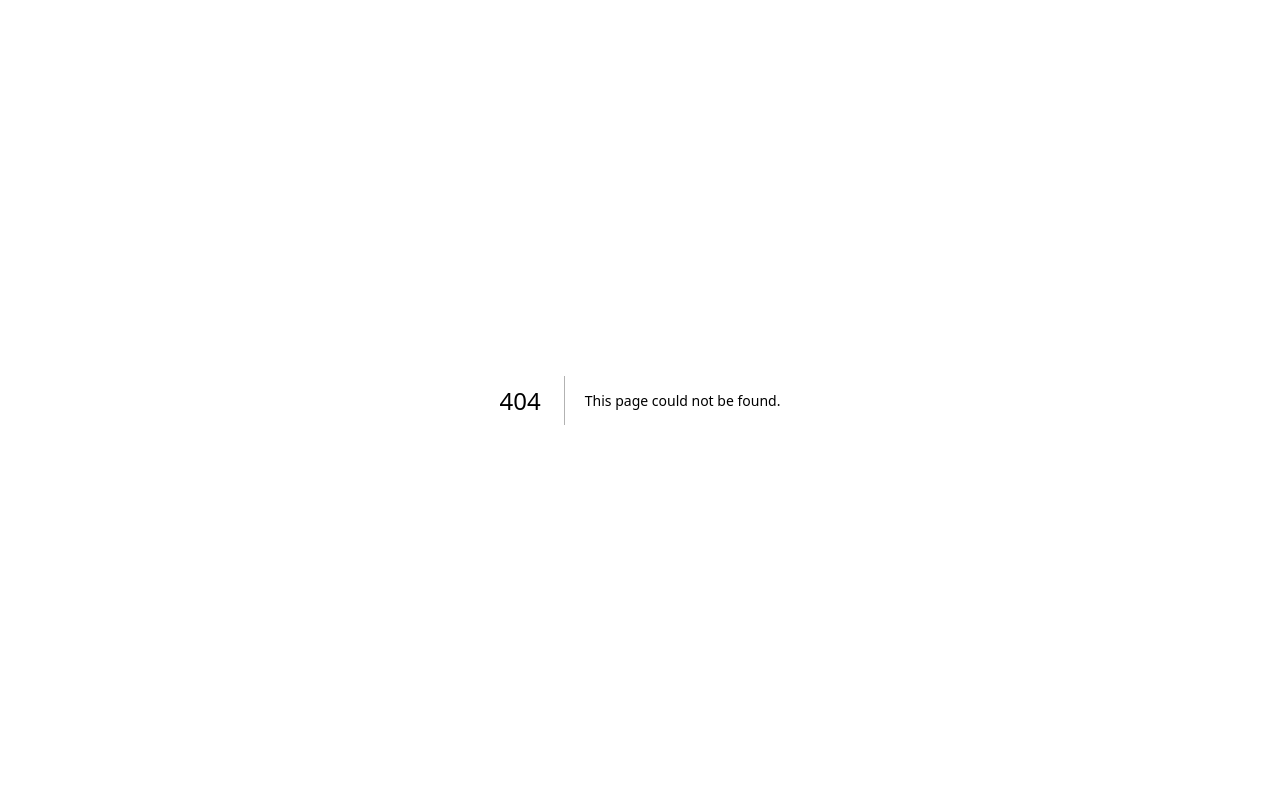
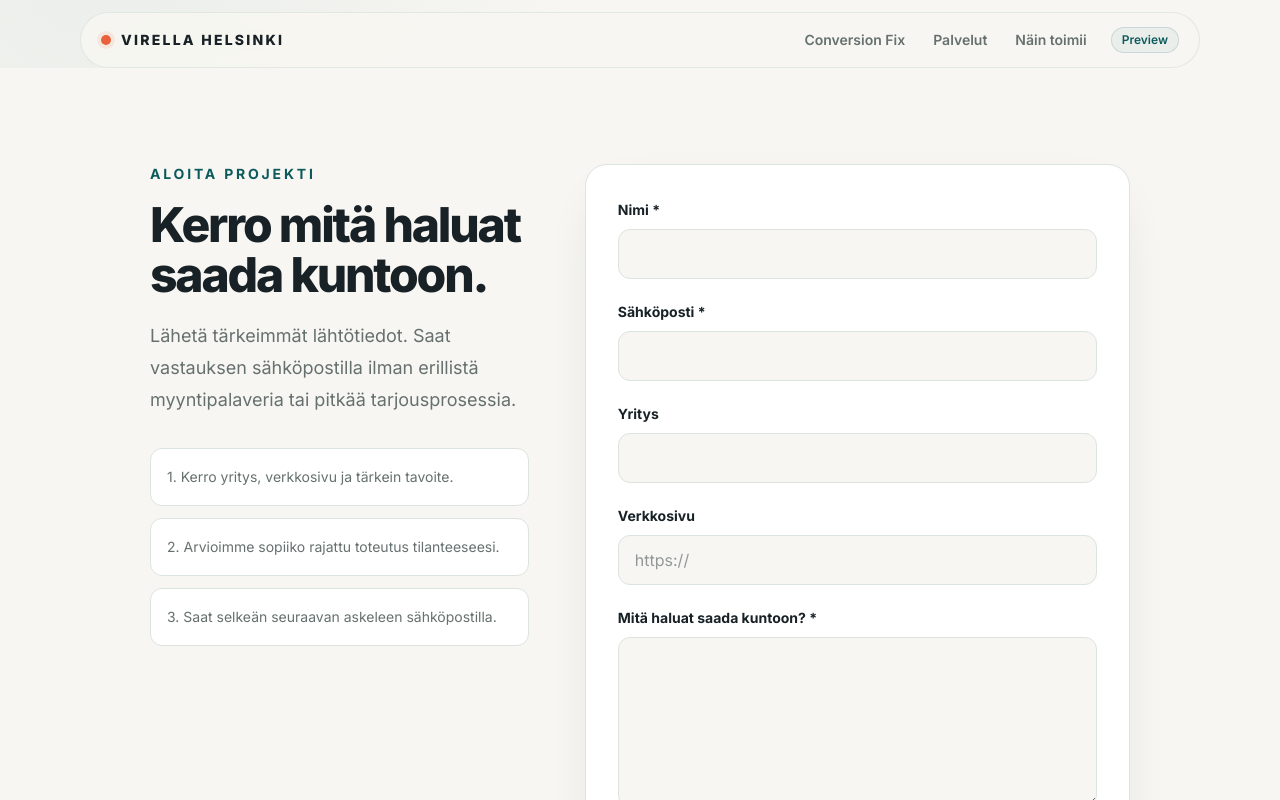
Before and after one commit to Jambovisuaalit/virella-helsinki-web, a Next.js app: page /aloita in a window 1280 px wide. Before the commit this address had no page. Shown: the top 800 px of the page. Built offline with nearby package versions, Linux system fonts and the light colour scheme.

Commit message:
feat: add production project intake page

```diff
--- /dev/null
+++ b/app/aloita/page.tsx
@@ -0,0 +1,142 @@
+import type { Metadata } from "next";
+import Link from "next/link";
+import { FunnelEvent } from "@/components/analytics/funnel-event";
+import { SectionContainer } from "@/components/layout/section-container";
+import { SiteFooter } from "@/components/site/footer";
+import { SiteHeader } from "@/components/site/header";
+import { products } from "@/config/products";
+import { getProductKeyById } from "@/lib/stripe/stripe-api";
+
+export const metadata: Metadata = {
+  title: "Aloita projekti | Virella Helsinki",
+  description: "Lähetä Virella Helsingille projektin lähtötiedot ja aloita keskustelu.",
+  robots: { index: false, follow: false },
+};
+
+export const dynamic = "force-dynamic";
+
+type StartPageProps = {
+  searchParams: Promise<{
+    product?: string | string[];
+    submitted?: string | string[];
+    error?: string | string[];
+    checkout_error?: string | string[];
+  }>;
+};
+
+function first(value: string | string[] | undefined) {
+  return Array.isArray(value) ? value[0] : value;
+}
+
+const fieldClassName =
+  "mt-2 min-h-12 w-full rounded-xl border border-border bg-background px-4 py-3 text-base text-foreground outline-none transition placeholder:text-muted/70 focus:border-brand focus:ring-2 focus:ring-brand/15";
+
+export default async function StartPage({ searchParams }: StartPageProps) {
+  const params = await searchParams;
+  const productId = first(params.product) ?? "";
+  const submitted = first(params.submitted) === "1";
+  const error = first(params.error);
+  const checkoutError = first(params.checkout_error) === "1";
+  const productKey = productId ? getProductKeyById(productId) : undefined;
+  const product = productKey ? products[productKey] : undefined;
+
+  return (
+    <>
+      {submitted ? <FunnelEvent name="contact_submit" productId={productId || undefined} source="project_intake" /> : null}
+      <SiteHeader />
+      <main className="bg-background">
+        <SectionContainer className="py-14 sm:py-18 md:py-24">
+          <div className="mx-auto grid max-w-[980px] gap-10 lg:grid-cols-[0.82fr_1.18fr] lg:gap-14">
+            <div>
+              <p className="text-xs font-bold uppercase tracking-[0.2em] text-brand sm:text-sm">Aloita projekti</p>
+              <h1 className="mt-4 text-4xl font-extrabold leading-[1.04] tracking-[-0.045em] sm:text-5xl">
+                {submitted ? "Kiitos. Pyyntö on vastaanotettu." : product ? `Aloita ${product.name}.` : "Kerro mitä haluat saada kuntoon."}
+              </h1>
+              <p className="mt-5 max-w-xl text-base leading-7 text-muted sm:text-lg sm:leading-8">
+                {submitted
+                  ? "Virella sai lähtötietosi. Palaamme asiaan sähköpostilla seuraavaa askelta varten."
+                  : "Lähetä tärkeimmät lähtötiedot. Saat vastauksen sähköpostilla ilman erillistä myyntipalaveria tai pitkää tarjousprosessia."}
+              </p>
+
+              {!submitted ? (
+                <div className="mt-8 space-y-3 text-sm leading-6 text-muted">
+                  <p className="rounded-xl border border-border bg-surface p-4">1. Kerro yritys, verkkosivu ja tärkein tavoite.</p>
+                  <p className="rounded-xl border border-border bg-surface p-4">2. Arvioimme sopiiko rajattu toteutus tilanteeseesi.</p>
+                  <p className="rounded-xl border border-border bg-surface p-4">3. Saat selkeän seuraavan askeleen sähköpostilla.</p>
+                </div>
+              ) : null}
+            </div>
+
+            <div className="rounded-[22px] border border-border bg-surface p-5 shadow-[0_18px_55px_-30px_rgba(31,36,46,0.24)] sm:p-8">
+              {submitted ? (
+                <div>
+                  <p className="text-sm font-bold text-brand">Lähetys onnistui.</p>
+                  <p className="mt-3 text-sm leading-6 text-muted">Voit sulkea sivun tai palata etusivulle.</p>
+                  <Link href="/" className="mt-6 inline-flex min-h-12 items-center justify-center rounded-full bg-action px-5 py-3 text-sm font-bold text-white">
+                    Takaisin etusivulle
+                  </Link>
+                </div>
+              ) : (
+                <form action="/api/contact" method="post" className="space-y-5">
+                  {productId ? <input type="hidden" name="productId" value={productId} /> : null}
+                  <div className="sr-only" aria-hidden="true">
+                    <label htmlFor="companyWebsite">Jätä tämä kenttä tyhjäksi</label>
+                    <input id="companyWebsite" name="companyWebsite" tabIndex={-1} autoComplete="off" />
+                  </div>
+
+                  {product ? (
+                    <div className="rounded-xl border border-brand/15 bg-brand/5 p-4">
+                      <p className="text-xs font-bold uppercase tracking-[0.14em] text-brand">Palvelu</p>
+                      <p className="mt-1 font-bold">{product.name}</p>
+                    </div>
+                  ) : null}
+
+                  {checkoutError ? (
+                    <p className="rounded-xl border border-border bg-cloud p-4 text-sm leading-6 text-muted">
+                      Verkkomaksua ei käynnistetty. Lähetä lähtötiedot tästä, niin jatkamme sähköpostilla.
+                    </p>
+                  ) : null}
+                  {error ? (
+                    <p className="rounded-xl border border-action/20 bg-action/5 p-4 text-sm font-semibold text-action">
+                      Lähetys ei onnistunut. Tarkista pakolliset kentät ja yritä uudelleen.
+                    </p>
+                  ) : null}
+
+                  <div>
+                    <label htmlFor="name" className="text-sm font-bold">Nimi *</label>
+                    <input id="name" name="name" required maxLength={120} autoComplete="name" className={fieldClassName} />
+                  </div>
+                  <div>
+                    <label htmlFor="email" className="text-sm font-bold">Sähköposti *</label>
+                    <input id="email" name="email" type="email" required maxLength={200} autoComplete="email" className={fieldClassName} />
+                  </div>
+                  <div>
+                    <label htmlFor="company" className="text-sm font-bold">Yritys</label>
+                    <input id="company" name="company" maxLength={160} autoComplete="organization" className={fieldClassName} />
+                  </div>
+                  <div>
+                    <label htmlFor="website" className="text-sm font-bold">Verkkosivu</label>
+                    <input id="website" name="website" type="url" maxLength={300} placeholder="https://" className={fieldClassName} />
+                  </div>
+                  <div>
+                    <label htmlFor="message" className="text-sm font-bold">Mitä haluat saada kuntoon? *</label>
+                    <textarea id="message" name="message" required maxLength={2000} rows={6} className={fieldClassName} />
+                  </div>
+
+                  <p className="text-xs leading-5 text-muted">
+                    Lähettämällä lomakkeen hyväksyt, että tietoja käytetään yhteydenottoon. Katso <Link href="/tietosuoja" className="font-semibold text-brand underline underline-offset-2">tietosuojaseloste</Link>.
+                  </p>
+
+                  <button type="submit" className="min-h-12 w-full rounded-full bg-action px-5 py-3 text-sm font-bold text-white transition hover:brightness-95 sm:w-auto">
+                    Lähetä aloituspyyntö
+                  </button>
+                </form>
+              )}
+            </div>
+          </div>
+        </SectionContainer>
+      </main>
+      <SiteFooter />
+    </>
+  );
+}
```
